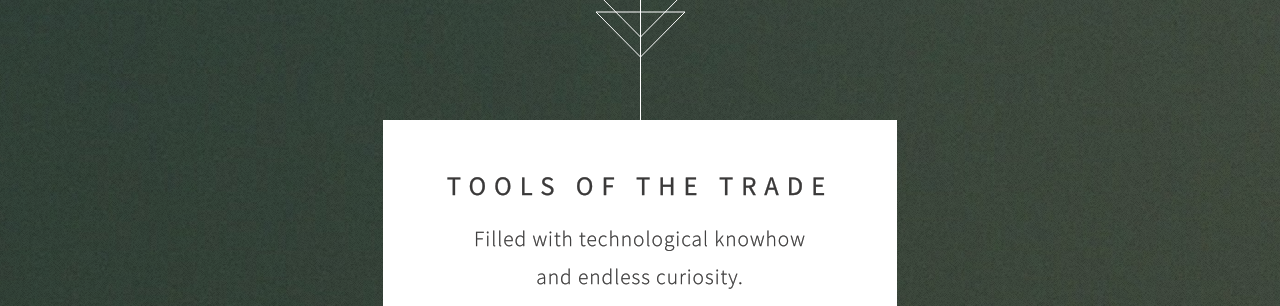
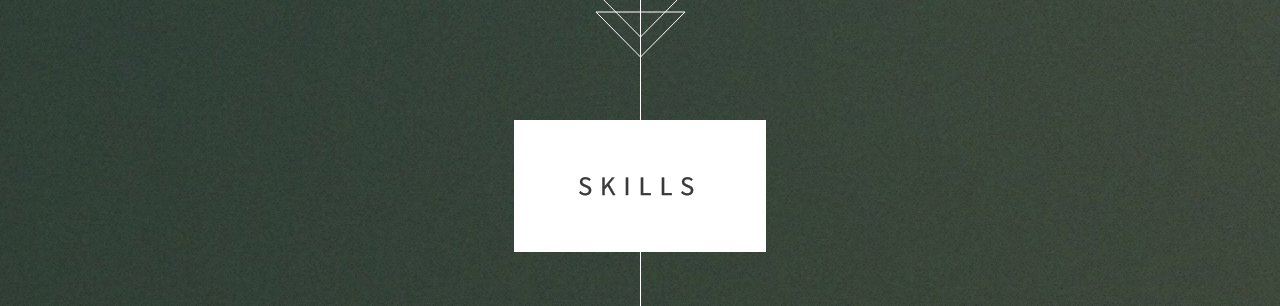
Before and after one commit to jtbrubak/jtbrubak.github.io, a plain HTML site: page index.html in a window 1280 px wide. Shown: the part 2790-3096 px from the top of the page. Drawn offline with Linux system fonts and the light colour scheme; files whose address does not match are found by name.

Commit message:
Edit index

```diff
--- a/index.html
+++ b/index.html
@@ -78,9 +78,7 @@
 		<!-- Portfolio -->
 			<article id="skills" class="container box style2">
 				<header>
-					<h2>Tools of the Trade</h2>
-					<p>Filled with technological knowhow<br />
-					and endless curiosity.</p>
+					<h2>Skills</h2>
 				</header>
 				<div class="inner gallery">
 					<div class="row 0%">
```
